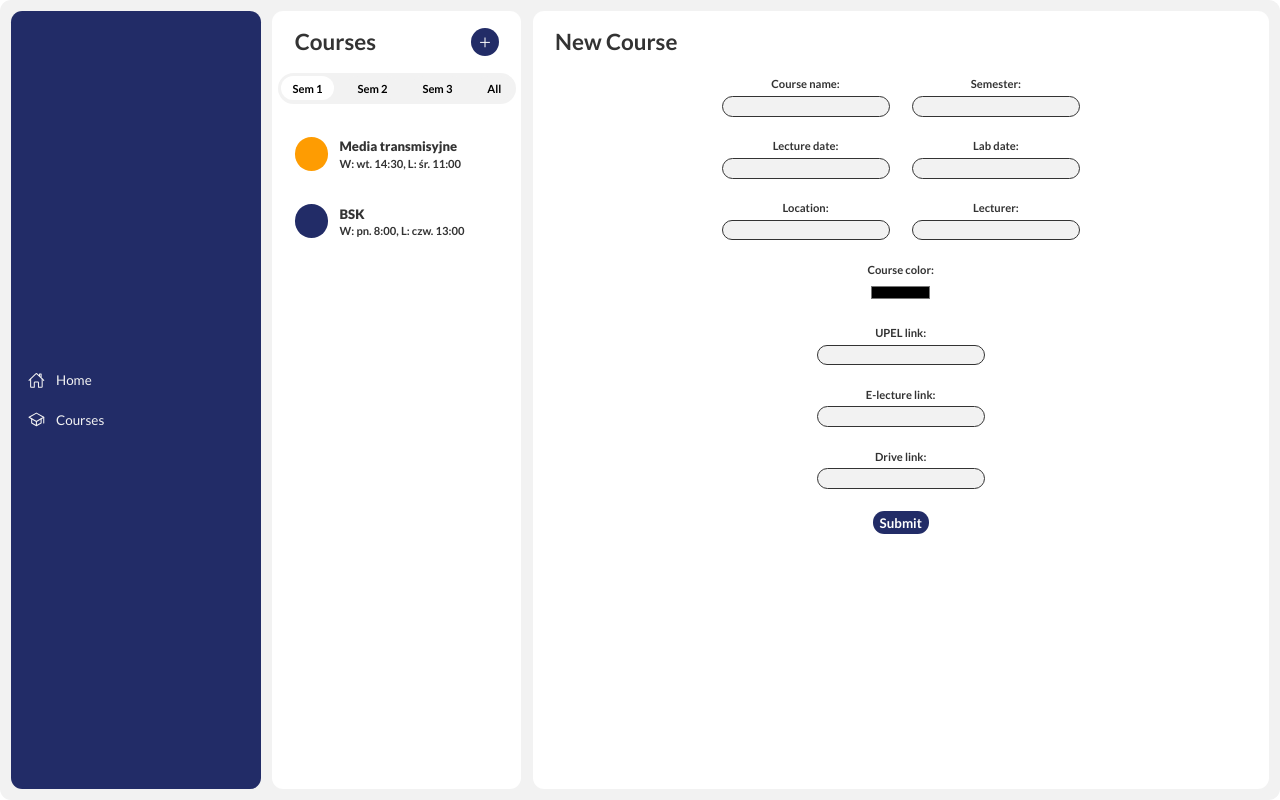
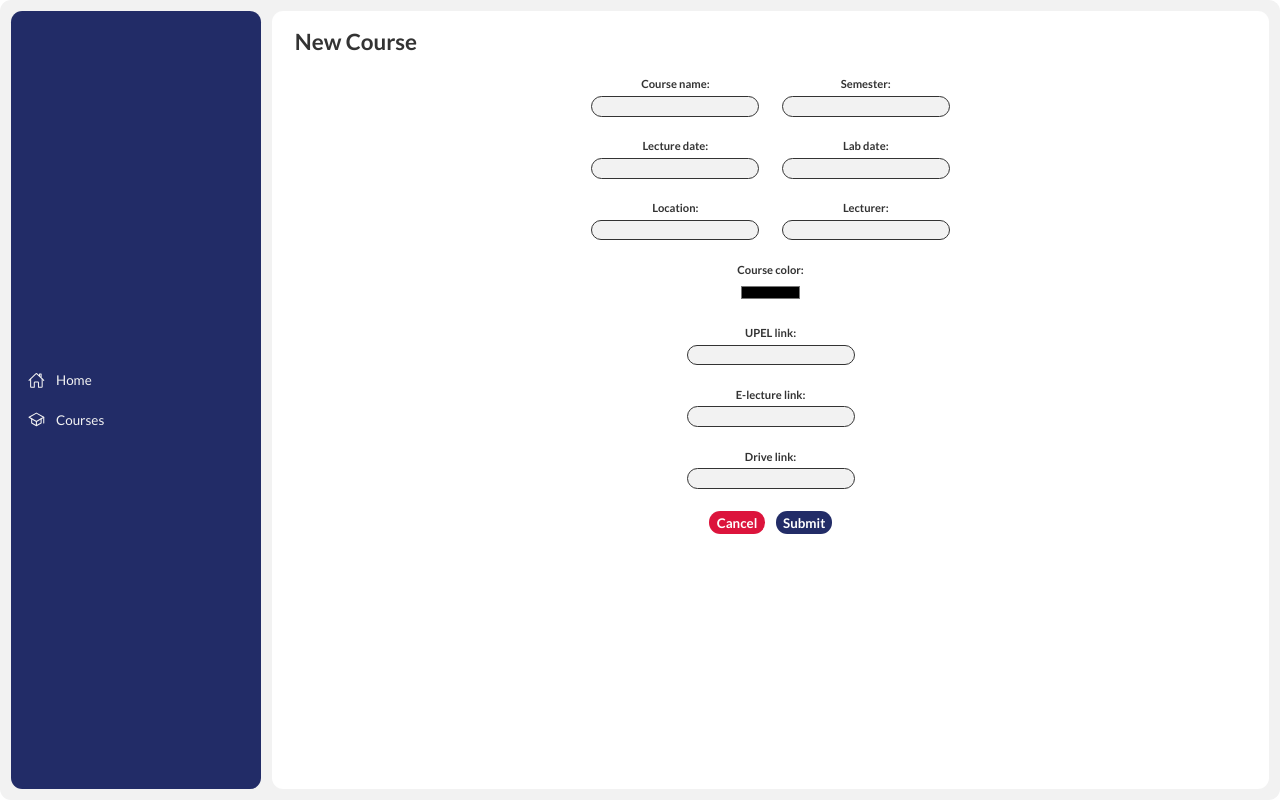
Before and after one commit to pwksn/react-stud-app, a React (Create React App) app: page /courses/form in a window 1280 px wide. Built offline with nearby package versions, Linux system fonts and the light colour scheme; data requests are answered from the project's data file.

Commit message:
Small fixes

```diff
--- a/src/Courses/CourseDetails/CourseDetails.js
+++ b/src/Courses/CourseDetails/CourseDetails.js
@@ -1,3 +1,4 @@
+import { useEffect } from "react";
 import { useHistory } from "react-router-dom";
 import CourseResources from "./CourseResources";
 
@@ -10,7 +11,7 @@ const CourseDetails = ({ courses, courseID }) => {
         fetch('http://localhost:8000/courses/' + currentCourse.id, {
             method: 'DELETE'
         }).then(() => {
-            history.push('/courses');
+            history.push('/');
         })
     }
 
--- a/src/Courses/CourseForm.js
+++ b/src/Courses/CourseForm.js
@@ -1,4 +1,5 @@
 import { useState } from "react";
+import { useHistory } from "react-router-dom";
 
 const CourseForm = ({ onCoursesPostSend }) => {
 
@@ -14,6 +15,11 @@ const CourseForm = ({ onCoursesPostSend }) => {
     const [driveLink, setDriveLink] = useState('');
 
     const [isPostPending, setIsPostPending] = useState(false);
+    const history = useHistory();
+
+    const onFormCancel = () => {
+        history.push('/courses');
+    }
 
     const handleSubmit = (e) => {
         e.preventDefault();
@@ -26,6 +32,7 @@ const CourseForm = ({ onCoursesPostSend }) => {
             location: courseLocation,
             lecturer: courseLecturer,
         };
+
         setIsPostPending(true);
 
         fetch('http://localhost:8000/courses', {
@@ -33,8 +40,9 @@ const CourseForm = ({ onCoursesPostSend }) => {
             headers: { "Content-Type": "application/json"},
             body: JSON.stringify(newCourse)
         }).then(() => {
-            console.log('POST: new blog added.');
             setIsPostPending(false);
+            //onCoursesPostSend();
+            history.push('/courses');
         })
     }
 
@@ -127,8 +135,11 @@ const CourseForm = ({ onCoursesPostSend }) => {
                     onChange={(e) => setDriveLink(e.target.value)}
                 />
 
-                {!isPostPending && <button type="submit">Submit</button>}
-                {isPostPending && <button disabled type="submit">Wait...</button>}
+                <div className="d-flex">
+                    <button className="btn-cancel" onClick={onFormCancel}>Cancel</button>
+                    {!isPostPending && <button type="submit">Submit</button>}
+                    {isPostPending && <button disabled type="submit">Wait...</button>}
+                </div>
             </form>
         </div>
     );
--- a/src/Courses/Courses.js
+++ b/src/Courses/Courses.js
@@ -1,4 +1,4 @@
-import { useState } from "react";
+import { useEffect, useState } from "react";
 import { Route } from 'react-router-dom';
 import CourseDetails from "./CourseDetails/CourseDetails"
 import CoursesList from "./CoursesList/CoursesList"
@@ -7,13 +7,18 @@ import useFetch from "../hooks/useFetch";
 
 const Courses = () => {
 
-    const [courseSelected, setCourseSelected] = useState(1);
     const { data: courses, isPending, error } = useFetch('http://localhost:8000/courses');
+    const [courseSelected, setCourseSelected] = useState(courses ? courses[0].id : null);
+
+    useEffect(() => {
+        setCourseSelected(courses ? courses[0].id : null);
+    }, [courses]);
 
     return (
         <div className="courses">
-            {courses && <CoursesList courses={courses} setCourseSelection={e => setCourseSelected(e)}/>}
-            {courses && <Route exact path="/courses" render={(props) => <CourseDetails {...props} courses={courses} courseID={courseSelected}/>}/>}
+            {/* {courses && <CoursesList courses={courses} setCourseSelection={e => setCourseSelected(e)}/>} */}
+            {courses && <Route exact path="/courses" render={(props) => <CoursesList {...props} courses={courses} setCourseSelection={e => setCourseSelected(e)}/>}/>}
+            {courseSelected && courses && <Route exact path="/courses" render={(props) => <CourseDetails {...props} courses={courses} courseID={courseSelected}/>}/>}
             {error && <h1 className="loading-placeholder">{error} :(</h1>}
             {isPending && <h1 className="loading-placeholder">Loading...</h1>}
             <Route exact path ="/courses/form" component={CourseForm} />
--- a/src/index.css
+++ b/src/index.css
@@ -88,6 +88,14 @@ a {
 
 .d-flex {
   display: flex;
+}
+
+.btn-cancel {
+  background-color: #dc143c !important;
+}
+
+.btn-cancel:hover {
+  background-color: #e34363 !important;
 }
 
 /* Sidebar */
@@ -367,6 +375,7 @@ a {
   display: flex;
   flex-direction: column;
   padding: 1.5rem .5rem;
+  grid-column: 1/3;
 }
 
 .course-form h1 {
@@ -413,7 +422,7 @@ a {
 .course-form button {
   width: 5rem;
   height: 2rem;
-  margin-top: 2rem;
+  margin: 2rem .5rem 0 .5rem;
   color: #fff;
   background-color: #222C67;
   border-radius: 1rem;
```
Also changed, not shown: 1 other file (tests, documents, lock files or other folders).
